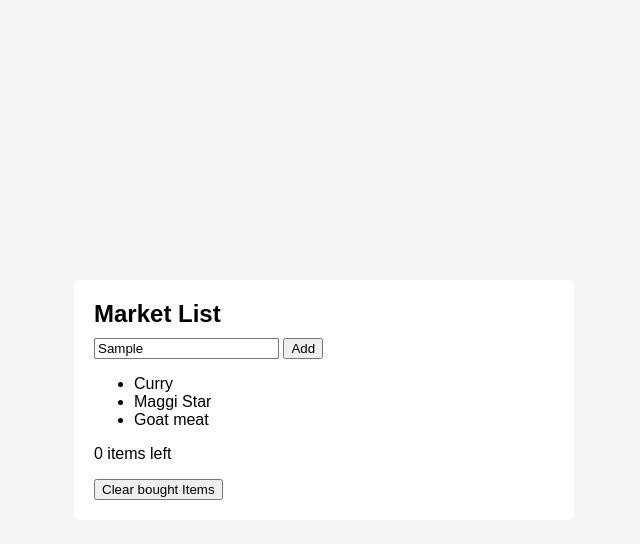
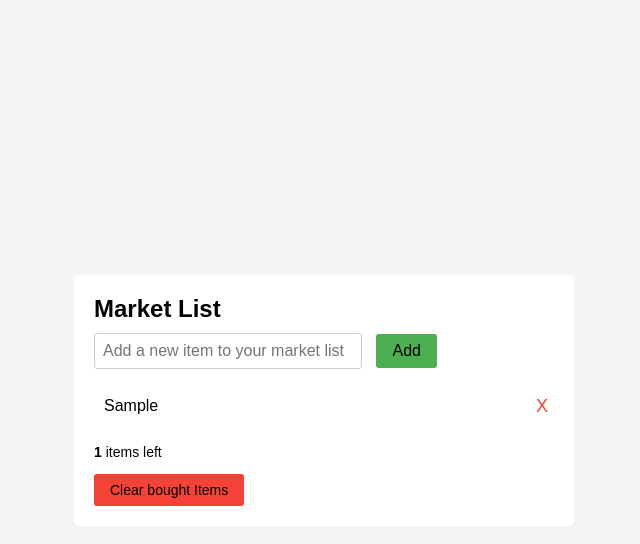
Before and after one commit to abdielbytes/market_list, a plain HTML site: page index.html in a window 1280 px wide. Both pictures are taken after typing "Sample" into the empty fields and a click on the button "Add". Shown: the whole page, without its empty margins (316-956 px from the left). Drawn offline with Linux system fonts and the light colour scheme.

Commit message:
feat:add items

```diff
--- /dev/null
+++ b/app.js
@@ -0,0 +1,34 @@
+const addMarketButton = document.getElementById('addMarketButton')
+const newmarketInput = document.getElementById('newmarketInput')
+const marketList = document.getElementById('marketList')
+const marketCount = document.getElementById('marketCount')
+
+
+
+
+addMarketButton.addEventListener('click', addMarket)
+
+// Find a way to add items to the market list.
+
+function addMarket() {
+    const marketText = newmarketInput.value.trim();
+    if (marketText === '') return;
+
+    // add it to the list
+
+    const marketItem = document.createElement('li');
+    marketItem.innerHTML = `
+    <span class="market-text">${marketText}</span>
+    <button class="delete-btn">X</button>
+    `
+    marketList.appendChild(marketItem);
+    newmarketInput.value = '';
+    updateCount();
+
+}
+
+function updateCount(){
+    const marketItems = marketList.getElementsByTagName('li');
+    const countValue = marketItems.length;
+    marketCount.querySelector('strong').textContent = countValue;
+}
--- a/index.html
+++ b/index.html
@@ -5,26 +5,27 @@
         <link rel="stylesheet" href="styles.css">
     </head>
     <body>
+
     <div class="marketapp">
 
         <header>Market List</header>
 
-        <input type="text" placeholder="Add a new item to your market list">
+        <input id="newmarketInput" type="text" placeholder="Add a new item to your market list">
 
-        <button>Add</button>
+        <button id="addMarketButton">Add</button>
 
 
-        <ul>
-            <li>Curry</li>
+        <ul id="marketList">
+            <!-- <li>Curry</li>
             <li>Maggi Star</li>
-            <li>Goat meat</li>
+            <li>Goat meat</li> -->
         </ul>
 
-
         <footer>
-            <p>0 items left</p>
+            <p id="marketCount"><strong>0</strong> items left</p>
             <button>Clear bought Items</button>
         </footer>
     </div>
+    <script src="app.js"></script>
     </body>
 </html>
--- a/styles.css
+++ b/styles.css
@@ -21,3 +21,61 @@ header{
     font-weight: bold;
     margin-bottom: 10px;
 }
+
+input[type=text] {
+    padding: 8px;
+    font-size: 16px;
+    border: 1px solid #ccc;
+    border-radius: 3px;
+    margin-right: 10px;
+    width: 250px;
+  }
+
+#addMarketButton {
+    padding: 8px 16px;
+    font-size: 16px;
+    background-color: #4caf50;
+    border: none;
+    border-radius: 3px;
+    cursor: pointer;
+}
+
+ul {
+    list-style: none;
+    padding: 0;
+}
+
+li{
+    display: flex;
+    align-items: center;
+    justify-content: space-between;
+    padding: 10px 0;
+    border-bottom: 1px solid #eee;
+}
+li:last-child{
+    border-bottom: none;
+}
+
+li .market-text{
+    flex: 1;
+    margin-left: 10px;
+}
+
+li button{
+    background-color: transparent;
+    border: none;
+    font-size: 18px;
+    color: #f44336;
+    cursor: pointer;
+}
+footer{
+    font-size: 14px;
+}
+footer button{
+    padding: 8px 16px;
+    font-size: 14px;
+    background-color: #f44336;
+    border: none;
+    border-radius: 3px;
+    cursor:pointer;
+}
```
